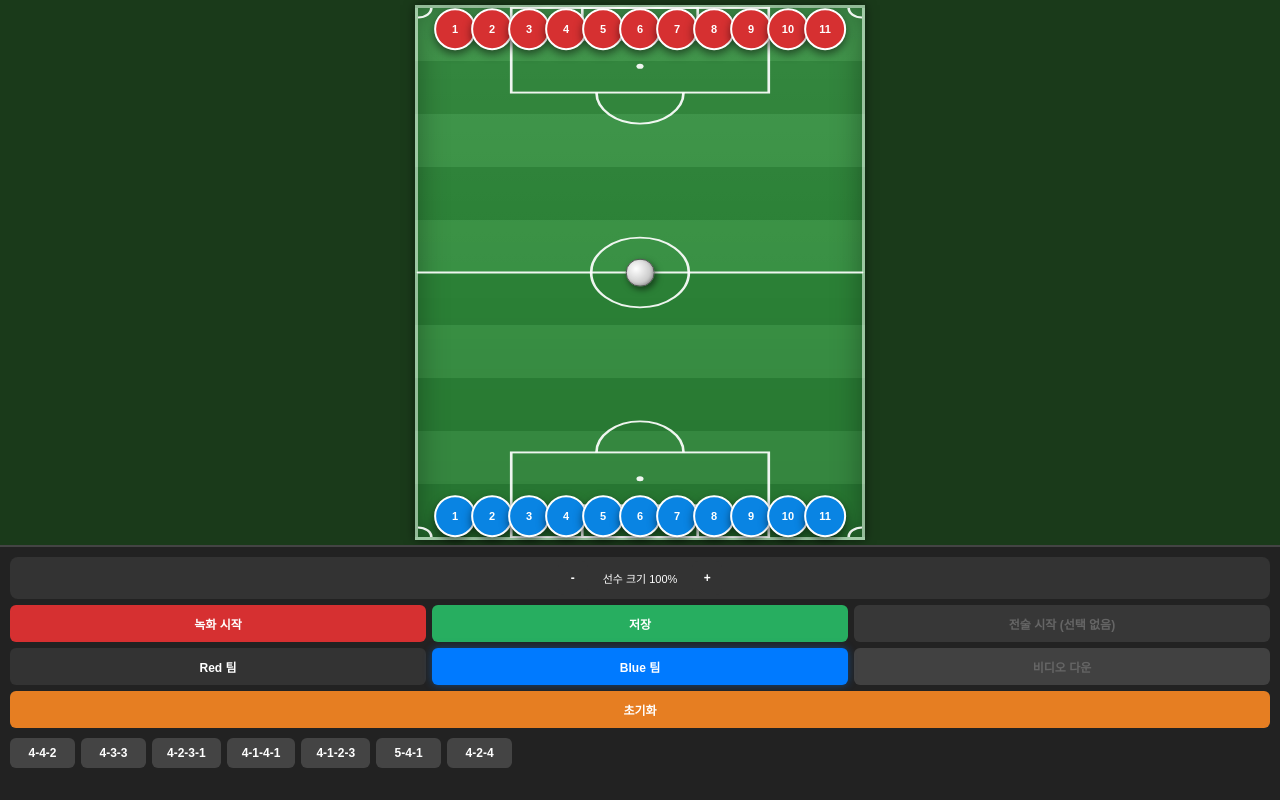
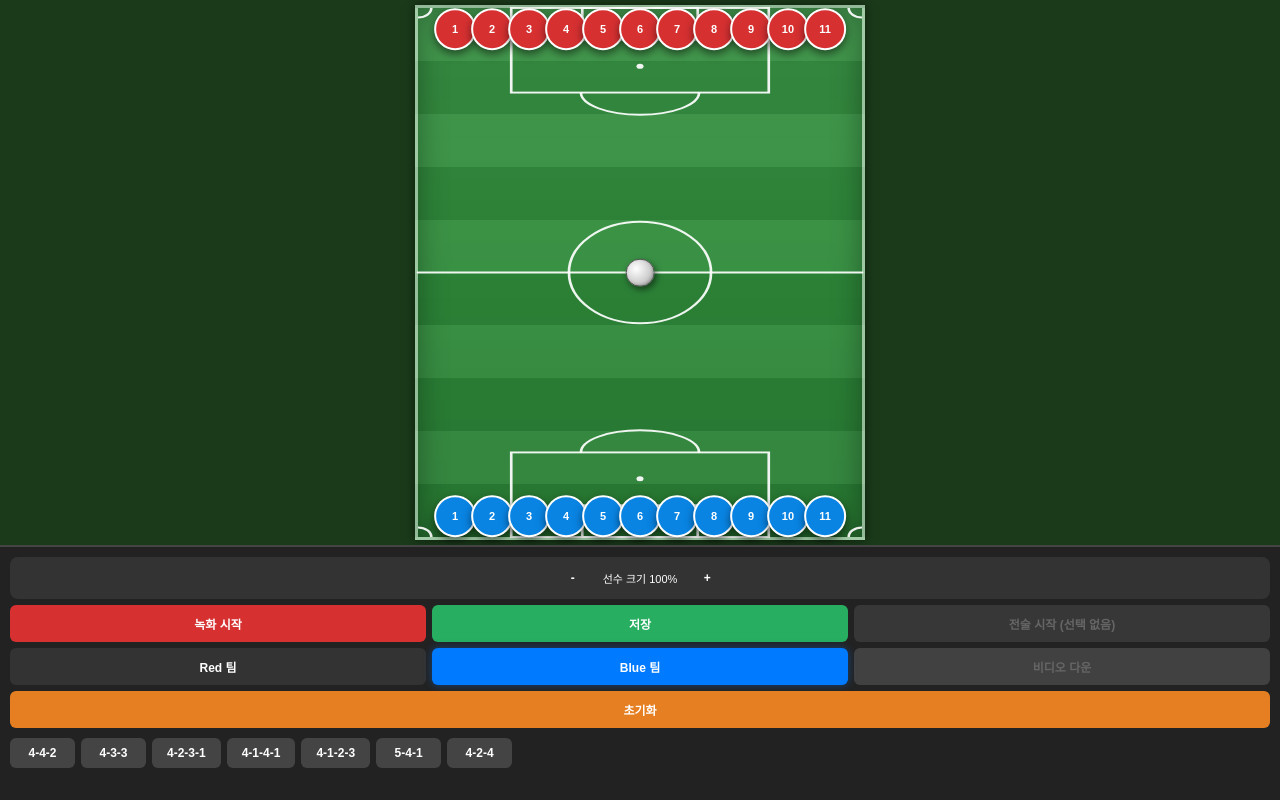
Before and after one commit to Kim-hee-tae/soc, a plain HTML site: page soc2.html in a window 1280 px wide. Drawn offline with Linux system fonts and the light colour scheme.

Commit message:
Update soc2.html

```diff
--- a/soc2.html
+++ b/soc2.html
@@ -208,7 +208,7 @@
                 <line x1="0" y1="83.5" x2="100" y2="83.5"/>
 
                 <!-- 센터 서클 (반지름 11%) -->
-                <circle cx="50" cy="83.5" r="11"/>
+                <circle cx="50" cy="83.5" r="16"/>
                 <!-- 센터 스팟 -->
                 <circle cx="50" cy="83.5" r="0.8" fill="rgba(255,255,255,0.92)" stroke="none"/>
 
@@ -220,7 +220,8 @@
                 <!-- 페널티 아크 TOP: 페널티박스 하단선(y=26.7) 바깥으로 튀어나온 반원
                      중심 = (50, 26.7), r = 약 9.8% (= 페널티스팟~박스하단 거리와 같은 반지름)
                      페널티박스 상단(y=0~26.7) 영역을 제외하고 그림 -->
-                <circle cx="50" cy="26.7" r="9.8" clip-path="url(#clip-arc-top)" stroke-width="0.6"/>
+                <!--circle cx="50" cy="26.7" r="9.8" clip-path="url(#clip-arc-top)" stroke-width="0.6"/-->
+				<ellipse cx="50" cy="26.7" rx="13.3" ry="7" clip-path="url(#clip-arc-top)" stroke-width="0.6"/>
                 <!-- 페널티 스팟 TOP (11% = 18.4) -->
                 <circle cx="50" cy="18.4" r="0.8" fill="rgba(255,255,255,0.92)" stroke="none"/>
 
@@ -229,7 +230,8 @@
                 <!-- 골 에어리어 (y=167-10=157) -->
                 <rect x="37" y="157" width="26" height="10" stroke-width="0.6"/>
                 <!-- 페널티 아크 BOTTOM: 박스 상단선(y=140.3) 바깥으로 튀어나온 반원 -->
-                <circle cx="50" cy="140.3" r="9.8" clip-path="url(#clip-arc-bottom)" stroke-width="0.6"/>
+                <!--circle cx="50" cy="140.3" r="9.8" clip-path="url(#clip-arc-bottom)" stroke-width="0.6"/-->
+				<ellipse cx="50" cy="140.3" rx="13.3" ry="7" clip-path="url(#clip-arc-bottom)" stroke-width="0.6"/>
                 <!-- 페널티 스팟 BOTTOM (bottom 11% → y=167-18.4=148.6) -->
                 <circle cx="50" cy="148.6" r="0.8" fill="rgba(255,255,255,0.92)" stroke="none"/>
 
@@ -500,6 +502,7 @@
         setUIState(false);
         selectTeam('bottom');
         renderStorageList();
+		location.reload();
     }
 
     function renderStorageList() {
```
